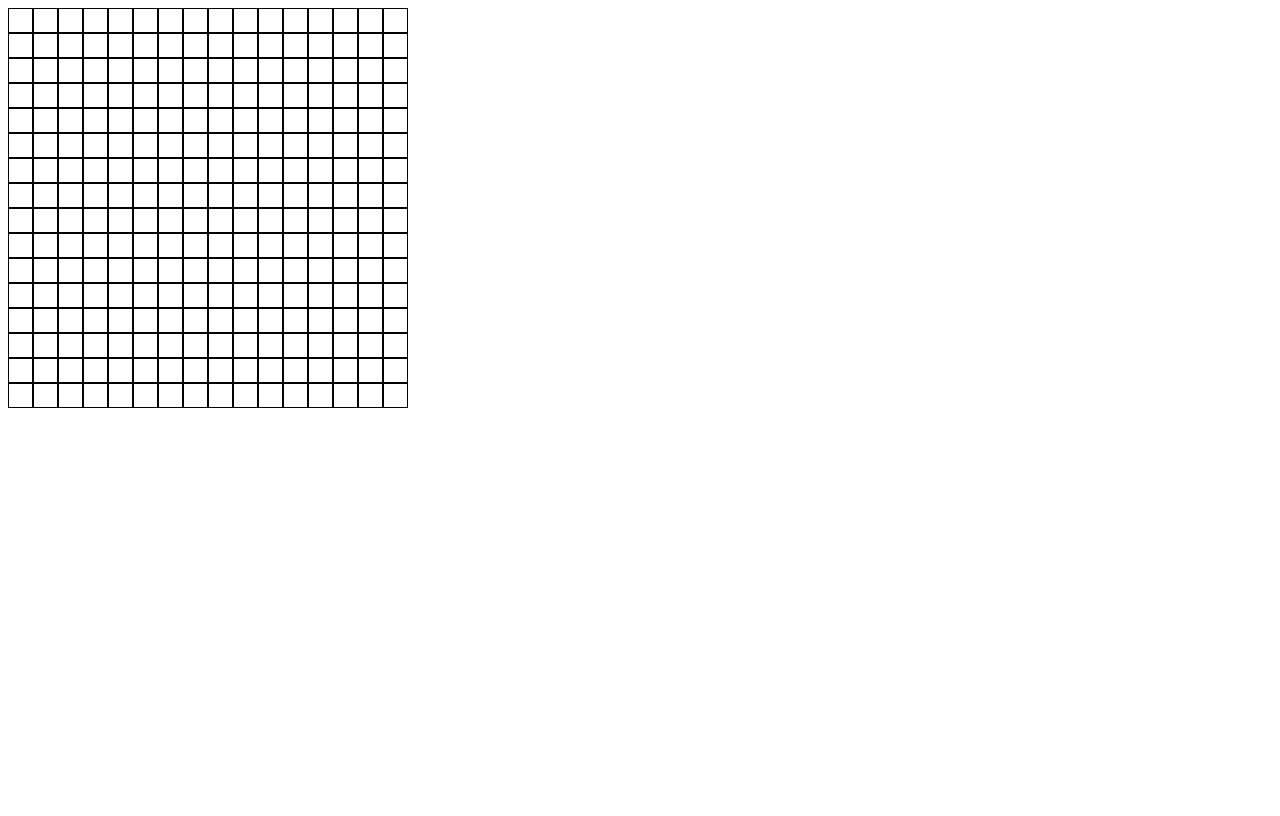
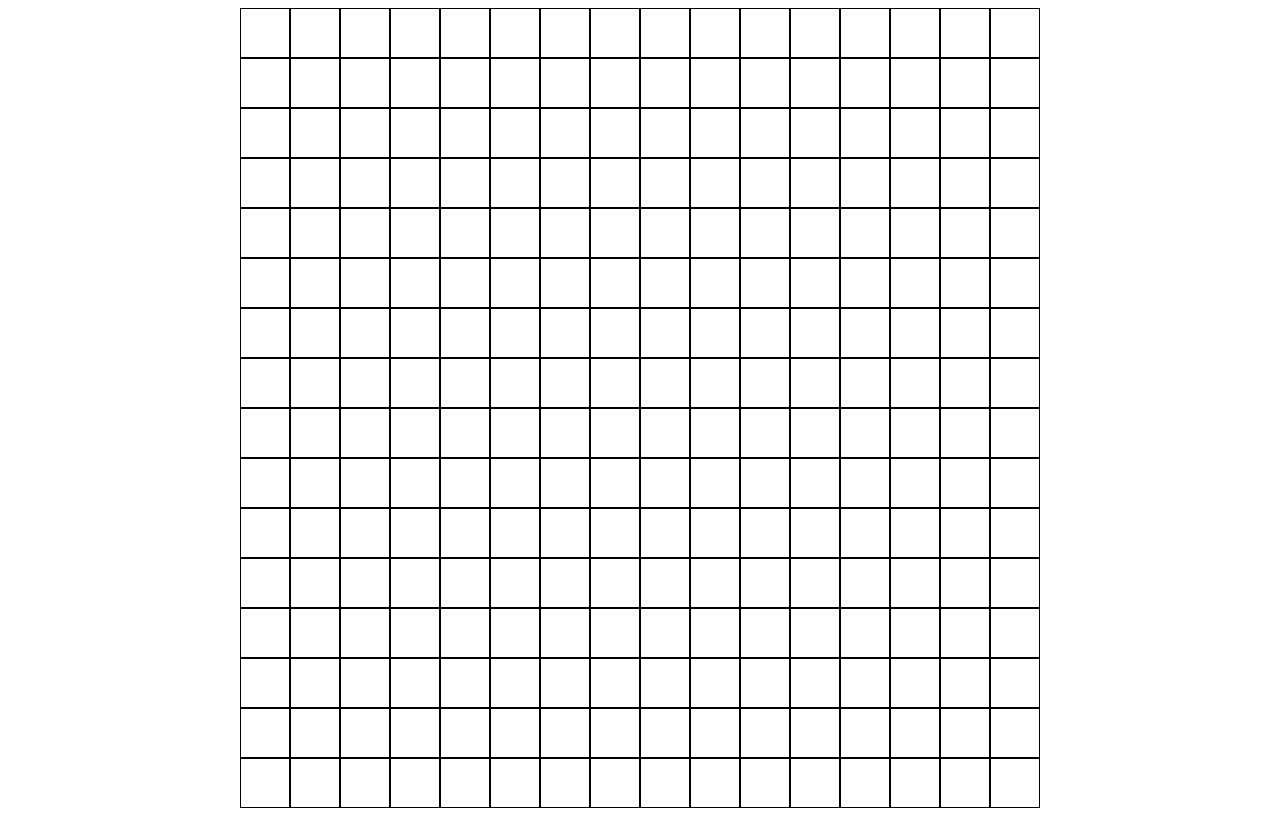
Before and after one commit to Nicorabi/odin-etchaSketch, a plain HTML site: page index.html in a window 1280 px wide. Drawn offline with Linux system fonts and the light colour scheme.

Commit message:
Made the grid larger and centered it

```diff
--- a/style.css
+++ b/style.css
@@ -5,12 +5,13 @@
 .container {
     display: flex;
     flex-wrap: wrap;
+    justify-content: center;
 }
 
 .container div {
     border: 1px solid black;
-    height: 25px;
-    width: 25px;
+    height: 50px;
+    width: 50px;
 }
 
 .container div:nth-child(17n + 1) {
```
